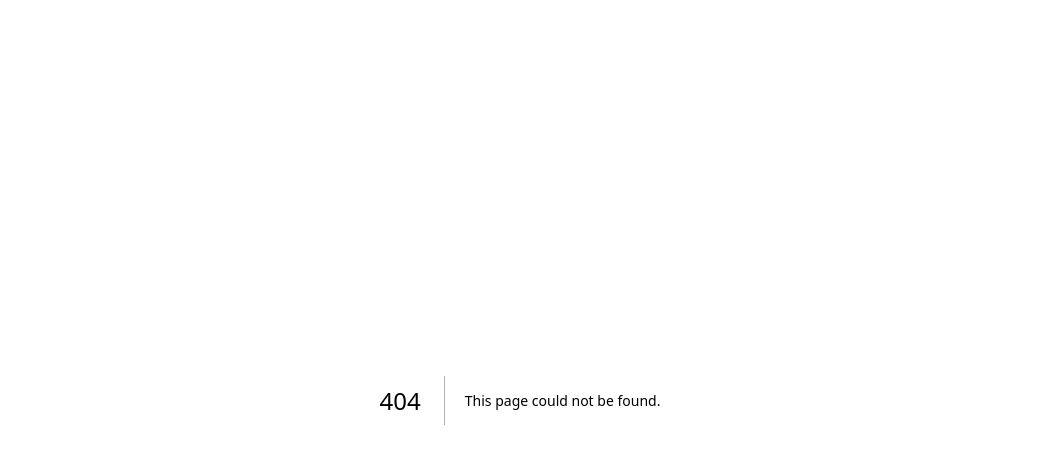
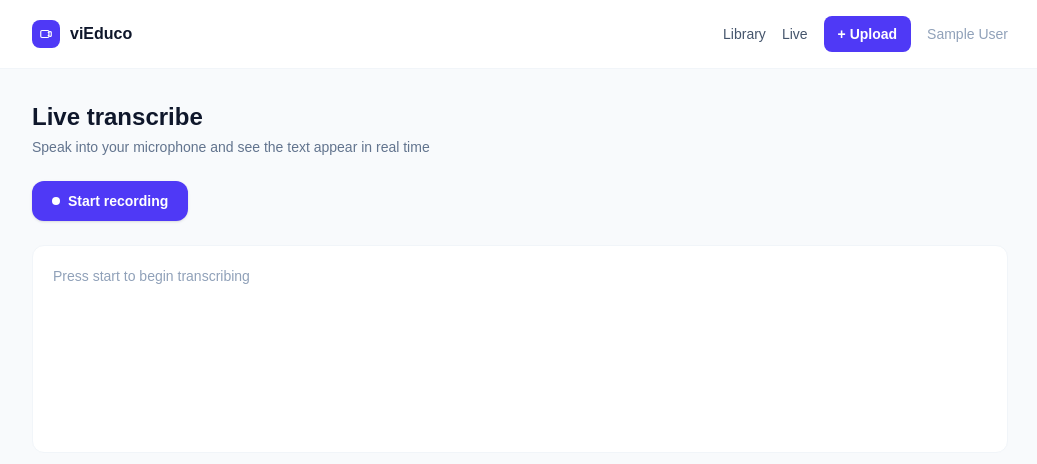
Before and after one commit to Yahya-Najm/viEduco, a Next.js app in the folder frontend/: page /dashboard/live in a window 1280 px wide. Before the commit this address had no page. Shown: the top 464 px of the page, without its empty margins (120-1157 px from the left). Built offline with nearby package versions, Linux system fonts and the light colour scheme; no server answers; sample sign-in values are in the browser's storage.

Commit message:
Add live transcription: WebSocket backend + LiveTranscriber UI

```diff
--- /dev/null
+++ b/frontend/src/app/(dashboard)/dashboard/live/page.tsx
@@ -0,0 +1,17 @@
+import { LiveTranscriber } from "@/components/LiveTranscriber"
+
+export const metadata = { title: "Live Transcribe — viEduco" }
+
+export default function LivePage() {
+  return (
+    <div className="flex flex-col gap-6">
+      <div>
+        <h1 className="text-2xl font-bold text-slate-900">Live transcribe</h1>
+        <p className="text-sm text-slate-500 mt-1">
+          Speak into your microphone and see the text appear in real time
+        </p>
+      </div>
+      <LiveTranscriber />
+    </div>
+  )
+}
--- a/frontend/src/app/(dashboard)/layout.tsx
+++ b/frontend/src/app/(dashboard)/layout.tsx
@@ -23,6 +23,9 @@ export default async function DashboardLayout({ children }: { children: React.Re
             <Link href="/dashboard" className="text-sm text-slate-600 hover:text-slate-900 font-medium transition-colors">
               Library
             </Link>
+            <Link href="/dashboard/live" className="text-sm text-slate-600 hover:text-slate-900 font-medium transition-colors">
+              Live
+            </Link>
             <Link href="/dashboard/upload" className="text-sm bg-indigo-600 hover:bg-indigo-500 text-white px-3.5 py-2 rounded-lg font-semibold transition-colors">
               + Upload
             </Link>
--- /dev/null
+++ b/frontend/src/components/LiveTranscriber.tsx
@@ -0,0 +1,125 @@
+"use client"
+
+import { useCallback, useRef, useState } from "react"
+import { getLiveToken } from "@/lib/actions/live"
+
+export function LiveTranscriber() {
+  const [isRecording, setIsRecording] = useState(false)
+  const [transcript, setTranscript] = useState("")
+  const [error, setError] = useState<string | null>(null)
+
+  const wsRef = useRef<WebSocket | null>(null)
+  const recorderRef = useRef<MediaRecorder | null>(null)
+  const streamRef = useRef<MediaStream | null>(null)
+
+  const stop = useCallback(() => {
+    recorderRef.current?.stop()
+    wsRef.current?.close()
+    streamRef.current?.getTracks().forEach((t) => t.stop())
+    recorderRef.current = null
+    wsRef.current = null
+    streamRef.current = null
+    setIsRecording(false)
+  }, [])
+
+  const start = useCallback(async () => {
+    setError(null)
+
+    const creds = await getLiveToken()
+    if (!creds) {
+      setError("Not authenticated")
+      return
+    }
+
+    let stream: MediaStream
+    try {
+      stream = await navigator.mediaDevices.getUserMedia({ audio: true })
+    } catch {
+      setError("Microphone access denied")
+      return
+    }
+    streamRef.current = stream
+
+    const ws = new WebSocket(`${creds.wsUrl}?token=${creds.token}`)
+    wsRef.current = ws
+
+    ws.onmessage = (e) =>
+      setTranscript((prev) => (prev ? prev + " " + e.data : e.data))
+    ws.onclose = () => setIsRecording(false)
+
+    try {
+      await new Promise<void>((resolve, reject) => {
+        ws.onopen = () => resolve()
+        ws.onerror = () => reject()
+      })
+    } catch {
+      setError("Could not connect to transcription server")
+      stream.getTracks().forEach((t) => t.stop())
+      return
+    }
+
+    ws.onerror = () => {
+      setError("Connection lost")
+      stop()
+    }
+
+    const mimeType = MediaRecorder.isTypeSupported("audio/webm")
+      ? "audio/webm"
+      : "audio/ogg;codecs=opus"
+
+    const recorder = new MediaRecorder(stream, { mimeType })
+    recorderRef.current = recorder
+
+    recorder.ondataavailable = (e) => {
+      if (e.data.size > 0 && ws.readyState === WebSocket.OPEN) {
+        ws.send(e.data)
+      }
+    }
+
+    recorder.start(3000)
+    setIsRecording(true)
+  }, [stop])
+
+  return (
+    <div className="flex flex-col gap-6">
+      <div className="flex items-center gap-4">
+        <button
+          onClick={isRecording ? stop : start}
+          className={`flex items-center gap-2 px-5 py-2.5 rounded-xl font-semibold text-sm transition-colors shadow-sm ${
+            isRecording
+              ? "bg-red-500 hover:bg-red-400 text-white"
+              : "bg-indigo-600 hover:bg-indigo-500 text-white"
+          }`}
+        >
+          <span
+            className={`w-2 h-2 rounded-full bg-white ${isRecording ? "animate-pulse" : ""}`}
+          />
+          {isRecording ? "Stop recording" : "Start recording"}
+        </button>
+
+        {transcript && !isRecording && (
+          <button
+            onClick={() => setTranscript("")}
+            className="text-sm text-slate-400 hover:text-slate-600 transition-colors"
+          >
+            Clear
+          </button>
+        )}
+      </div>
+
+      {error && <p className="text-sm text-red-500">{error}</p>}
+
+      <div className="min-h-52 bg-white rounded-xl border border-slate-100 p-5">
+        {transcript ? (
+          <p className="text-slate-800 leading-relaxed whitespace-pre-wrap">
+            {transcript}
+          </p>
+        ) : (
+          <p className="text-slate-400 text-sm">
+            {isRecording ? "Listening…" : "Press start to begin transcribing"}
+          </p>
+        )}
+      </div>
+    </div>
+  )
+}
--- /dev/null
+++ b/frontend/src/lib/actions/live.ts
@@ -0,0 +1,19 @@
+"use server"
+
+import crypto from "crypto"
+import { auth } from "@/lib/auth"
+
+export async function getLiveToken(): Promise<{ wsUrl: string; token: string } | null> {
+  const session = await auth()
+  if (!session?.user) return null
+
+  const key = process.env.INTERNAL_API_KEY ?? ""
+  const apiUrl = process.env.API_URL ?? "http://localhost:8000"
+  const wsUrl = apiUrl.replace(/^http/, "ws") + "/ws/transcribe"
+
+  const expiry = Math.floor(Date.now() / 1000) + 120
+  const payload = String(expiry)
+  const sig = crypto.createHmac("sha256", key).update(payload).digest("hex")
+
+  return { wsUrl, token: `${payload}.${sig}` }
+}
```
Also changed, not shown: 2 other files (tests, documents, lock files or other folders).
